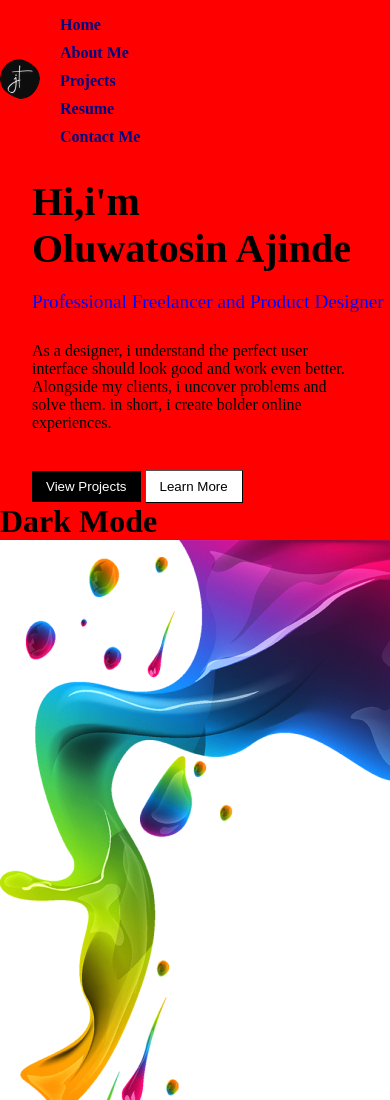
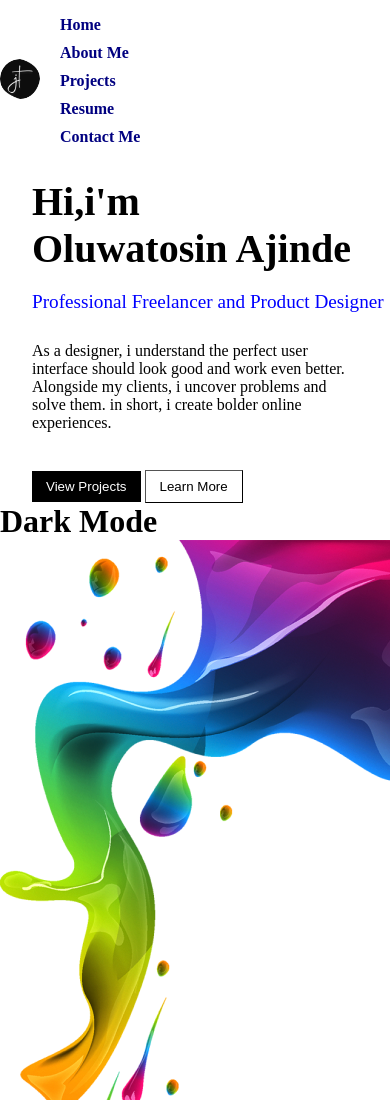
Before and after one commit to abiolakunle/photosin, a plain HTML site: page index.html in a window 390 px wide. Shown: the top 1100 px of the page. Drawn offline with Linux system fonts and the light colour scheme.

Commit message:
fix media query issue

```diff
--- a/index.html
+++ b/index.html
@@ -1,9 +1,16 @@
 <!DOCTYPE html>
 <html lang="en">
+
 <head>
-    <title>Photosin</title>
+  <meta charset="UTF-8">
+  <meta http-equiv="X-UA-Compatible" content="IE=edge">
+  <meta name="viewport" content="width=device-width, initial-scale=1.0">
   <link rel="stylesheet" href="styles/style.css" />
+  <title>Document</title>
 </head>
+
+
+
 <body>
   <div class="container">
     <!-- Left section -->
@@ -30,9 +37,7 @@
           Hi,i'm <br />
           Oluwatosin Ajinde
         </h1>
-          <p
-            class="occupation"
-            style="
+        <p class="occupation" style="
               color: blue;
               font-weight: 400;
               font-size: 1.2rem;
@@ -61,7 +66,7 @@
     <!-- right section -->
     <div class="right-section">
       <div class="image-one">
-          <img src="./images/pngegg (55) 1.png" alt=""/>
+        <img src="./images/pngegg (55) 1.png" alt="" />
         <div class="image-two">
           <img src="./images/WhatsApp_Image_2022-02-09_at_2.58 2.png" alt="" />
         </div>
@@ -69,4 +74,5 @@
     </div>
 </body>
 <script src="./app.js"></script>
+
 </html>
--- a/styles/style.css
+++ b/styles/style.css
@@ -1,5 +1,3 @@
-
-
 * {
   list-style: none;
   text-decoration: none;
@@ -127,10 +125,9 @@ li a {
 
 
 
-@media (max-width: 500px) {
-  .container {
+@media screen and (max-width: 500px) {
+  body .container {
     flex-direction: column;
-    background-color: red;
   }
 
   nav {
```
Lines whose indentation alone changed are shown as unchanged.
